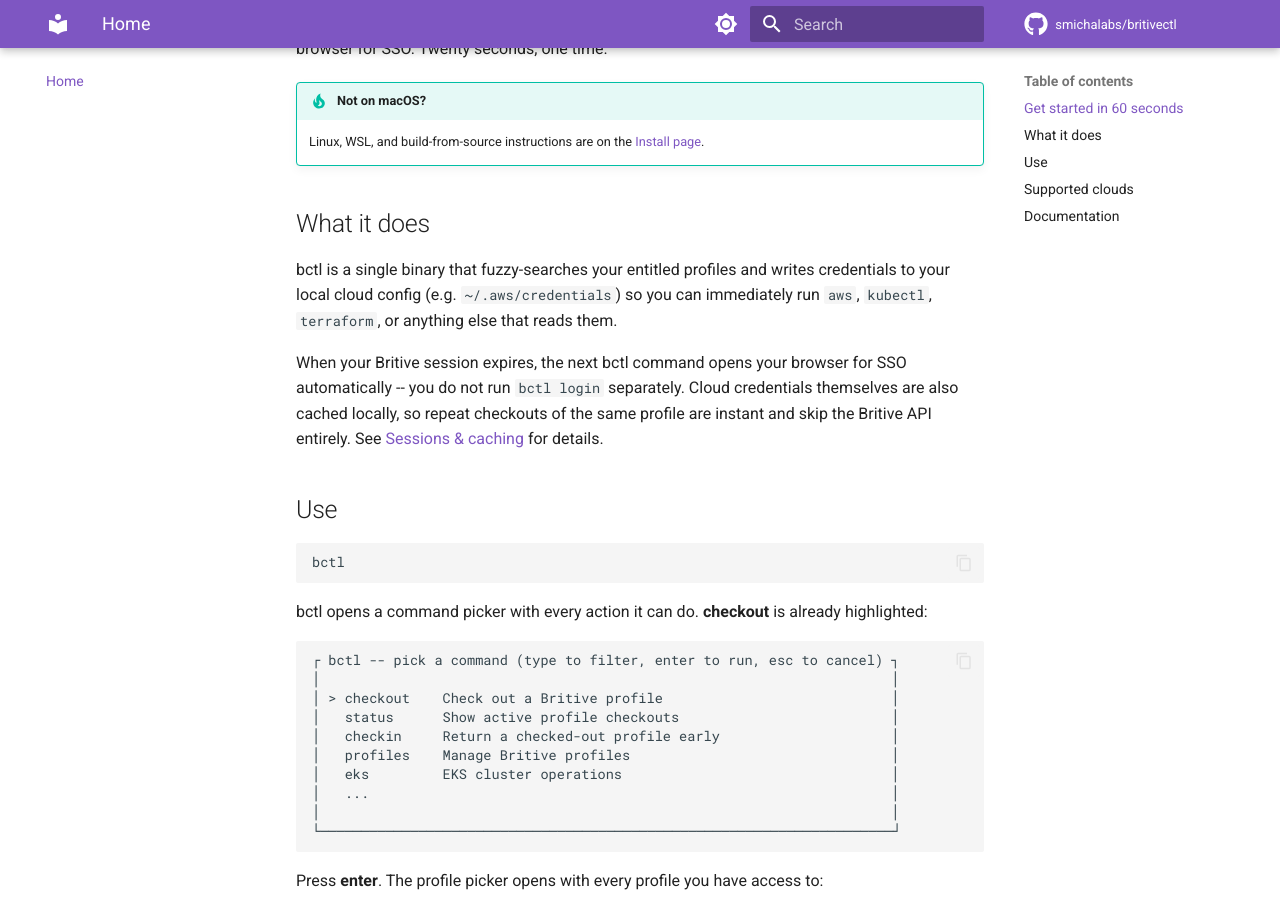
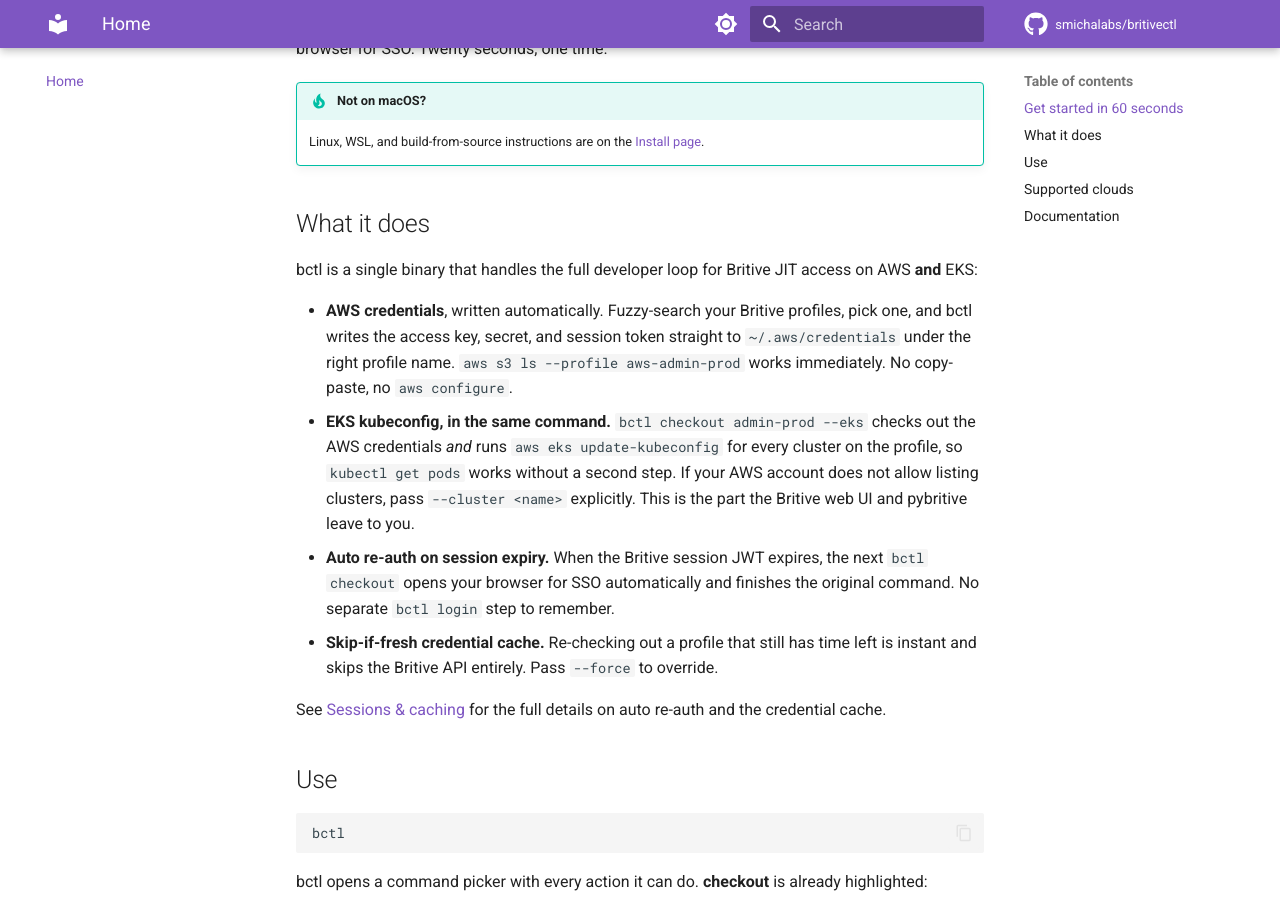
Before and after one commit to smichalabs/britivectl, an MkDocs documentation site: the page built from docs/docs/index.md, in a window 1280 px wide and 900 px high, scrolled down 597 px. Built offline with MkDocs 1.6.1 and Material for MkDocs 9.7.7, drawn with Linux system fonts in a browser that asks for light colours; comment, search, counter and statistics services are not loaded.

Commit message:
docs(index): lead with EKS as a first-class differentiator (#112)
The previous What-it-does paragraph mentioned kubectl in passing,
which made bctl read like a fuzzy-search wrapper around pybritive.
The actual reason daily AWS + EKS users switch to bctl is that the
EKS kubeconfig step is folded into the same command -- no separate
aws eks update-kubeconfig.

Restructure the section into four bullets that lead with AWS and EKS
as equal first-class capabilities, then auto re-auth, then the
skip-if-fresh cache. Calls out the EKS bit explicitly as the part
the web UI and pybritive leave to the user.

```diff
--- a/docs/docs/index.md
+++ b/docs/docs/index.md
@@ -23,9 +23,14 @@ The first time you run bctl on a new machine, it asks for your Britive tenant an
 
 ## What it does
 
-bctl is a single binary that fuzzy-searches your entitled profiles and writes credentials to your local cloud config (e.g. `~/.aws/credentials`) so you can immediately run `aws`, `kubectl`, `terraform`, or anything else that reads them.
+bctl is a single binary that handles the full developer loop for Britive JIT access on AWS **and** EKS:
 
-When your Britive session expires, the next bctl command opens your browser for SSO automatically -- you do not run `bctl login` separately. Cloud credentials themselves are also cached locally, so repeat checkouts of the same profile are instant and skip the Britive API entirely. See [Sessions & caching](sessions.md) for details.
+- **AWS credentials**, written automatically. Fuzzy-search your Britive profiles, pick one, and bctl writes the access key, secret, and session token straight to `~/.aws/credentials` under the right profile name. `aws s3 ls --profile aws-admin-prod` works immediately. No copy-paste, no `aws configure`.
+- **EKS kubeconfig, in the same command.** `bctl checkout admin-prod --eks` checks out the AWS credentials *and* runs `aws eks update-kubeconfig` for every cluster on the profile, so `kubectl get pods` works without a second step. If your AWS account does not allow listing clusters, pass `--cluster <name>` explicitly. This is the part the Britive web UI and pybritive leave to you.
+- **Auto re-auth on session expiry.** When the Britive session JWT expires, the next `bctl checkout` opens your browser for SSO automatically and finishes the original command. No separate `bctl login` step to remember.
+- **Skip-if-fresh credential cache.** Re-checking out a profile that still has time left is instant and skips the Britive API entirely. Pass `--force` to override.
+
+See [Sessions & caching](sessions.md) for the full details on auto re-auth and the credential cache.
 
 ## Use
 
```
